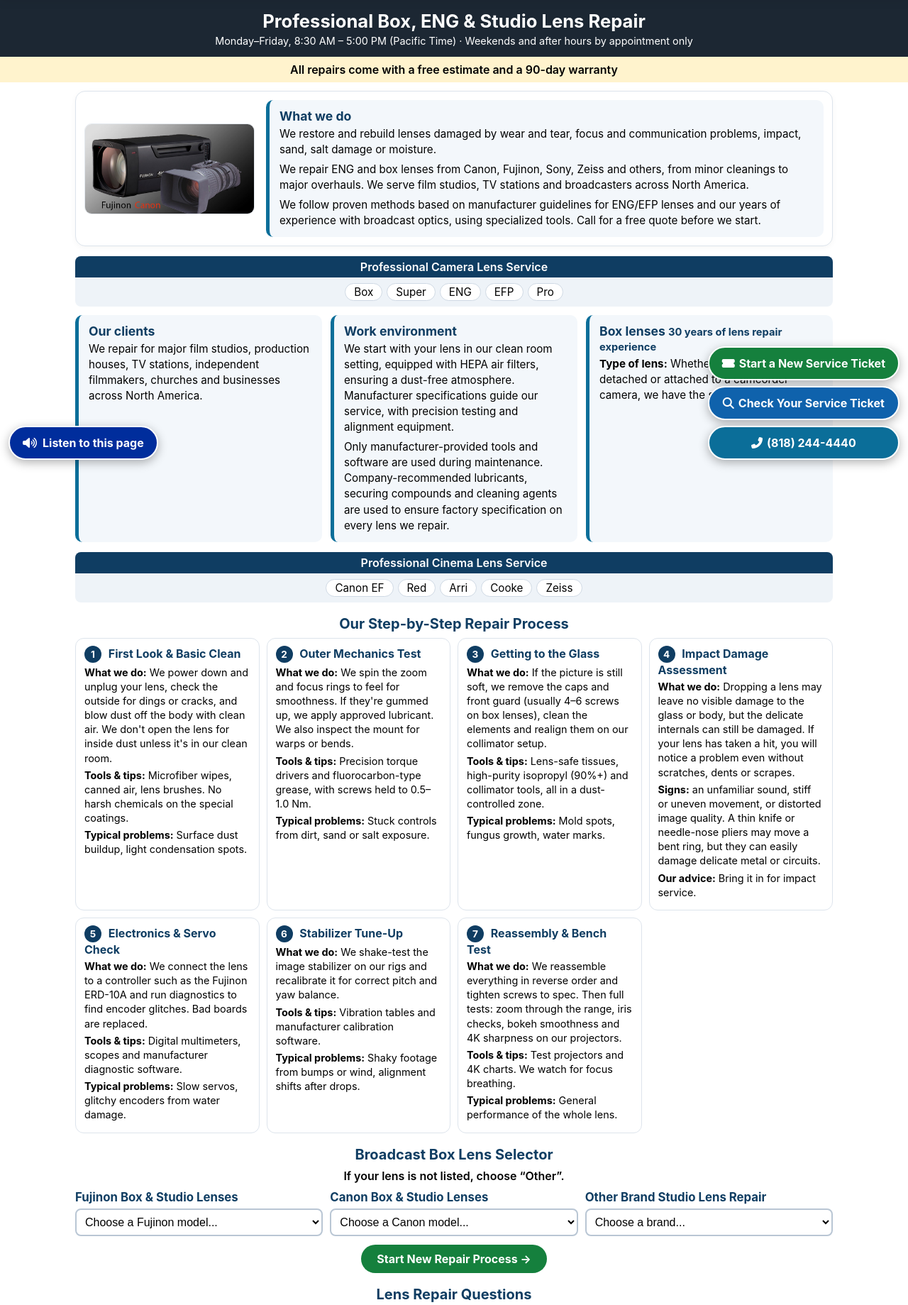
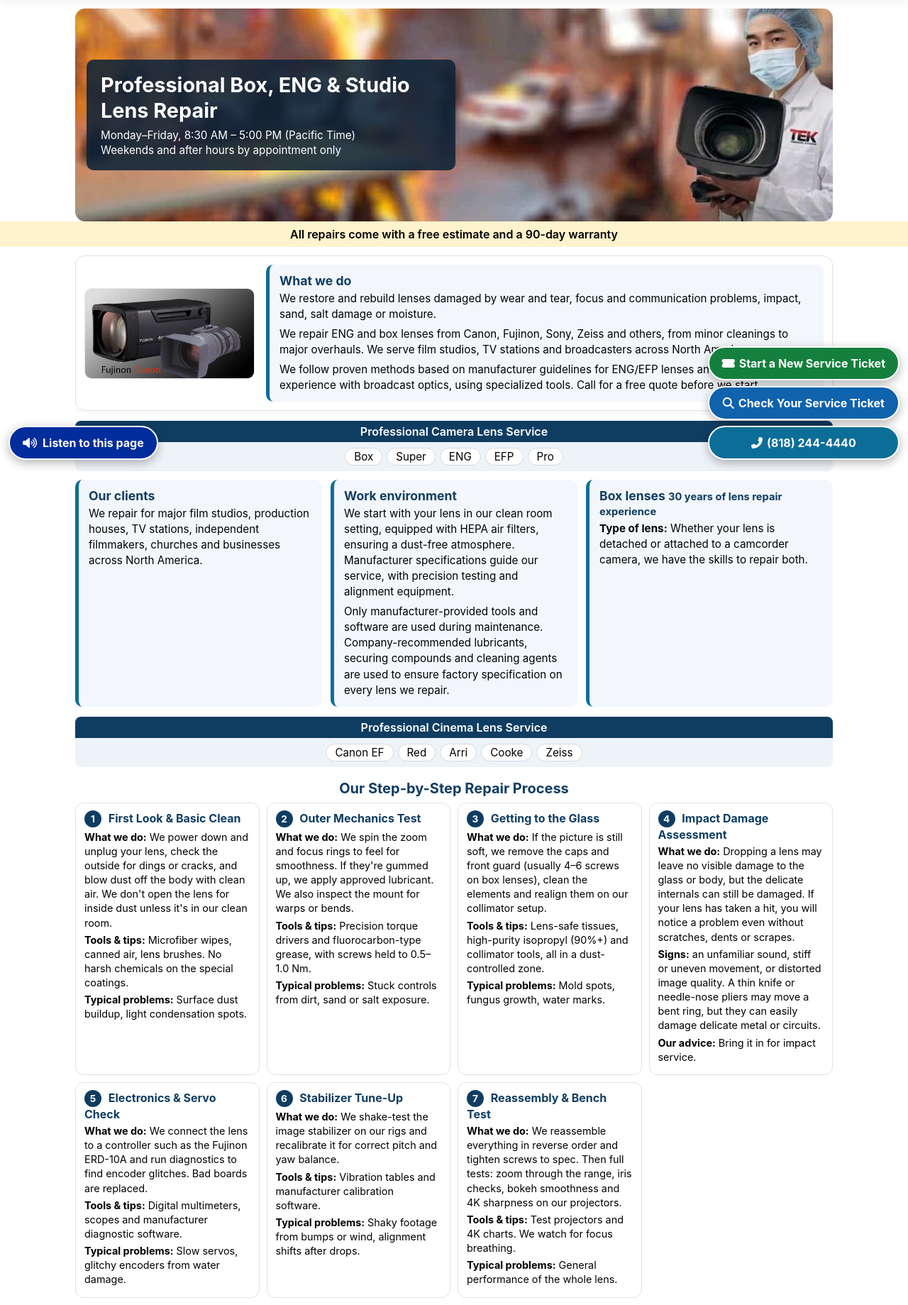
Before and after one commit to asefayan-code/TekMG, a Flask app: page /lens-repair in a window 1280 px wide. Shown: the part 140-1979 px from the top of the page at 71% size. Run offline with Flask 3, Linux system fonts and the light colour scheme.

Commit message:
Lens page: add banner image
Co-Authored-By: Claude Sonnet 5.5 <noreply@anthropic.com>
Claude-Session: https://claude.ai/code/session_01BXEwmgWNDY62LNVBSXaepN

```diff
--- a/templates/lens-repair.html
+++ b/templates/lens-repair.html
@@ -69,6 +69,11 @@
 @media(min-width:760px){.lens-row{padding:12px;gap:16px}.lens-row img{flex:0 0 240px;width:240px;max-width:240px}.lens-trio{grid-template-columns:repeat(3,1fr)}.lens-top h1{font-size:1.6rem}}
 @media(min-width:1000px){.lens-steps{grid-template-columns:repeat(4,1fr)}}
 .lens-faq details{background:#fff;border:1px solid #dde4ec;border-radius:8px;padding:8px 14px;margin:0 0 8px}.lens-faq summary{font-weight:700;cursor:pointer;color:#0f3d62}.lens-faq p{margin:8px 0 0;line-height:1.5}
+.lens-hero{margin:12px 0 0;border-radius:14px;background-size:cover;background-position:right center;min-height:200px;display:flex;align-items:center;overflow:hidden}
+.lens-hero-txt{background:rgba(15,36,56,.88);color:#fff;padding:18px 20px;margin:16px;max-width:520px;border-radius:10px}
+.lens-hero h1{color:#fff;font-size:1.35rem;margin:0 0 6px;line-height:1.25}.lens-hero p{margin:0;font-size:.95rem;line-height:1.4}
+@media(max-width:759px){.lens-hero{display:block;min-height:0;background-color:#0f2438;background-size:100% auto;background-position:top center;background-repeat:no-repeat;padding-top:54%}.lens-hero-txt{margin:0;border-radius:0;max-width:none;background:#0f2438}}
+@media(min-width:760px){.lens-hero{min-height:300px}.lens-hero h1{font-size:1.8rem}}
 </style>
 {% set faqlist = [] %}{% for q,a in faqs %}{% set _ = faqlist.append({"@type":"Question","name":q,"acceptedAnswer":{"@type":"Answer","text":a}}) %}{% endfor %}
 <script type="application/ld+json">
@@ -82,10 +87,14 @@
 {% endblock %}
 {% block content %}
 
-<section class="lens-top">
-  <h1>Professional Box, ENG &amp; Studio Lens Repair</h1>
-  <p>Monday&ndash;Friday, 8:30 AM &ndash; 5:00 PM (Pacific Time) &middot; Weekends and after hours by appointment only</p>
+<div class="lens-wrap">
+<section class="lens-hero" style="background-image:url('/images/lens/lens-repair-banner.jpg')">
+  <div class="lens-hero-txt">
+    <h1>Professional Box, ENG &amp; Studio Lens Repair</h1>
+    <p>Monday&ndash;Friday, 8:30 AM &ndash; 5:00 PM (Pacific Time)<br>Weekends and after hours by appointment only</p>
+  </div>
 </section>
+</div>
 
 <div class="lens-banner">All repairs come with a free estimate and a 90-day warranty</div>
 
```
Also changed, not shown: public/images/lens/lens-repair-banner.jpg (added).
